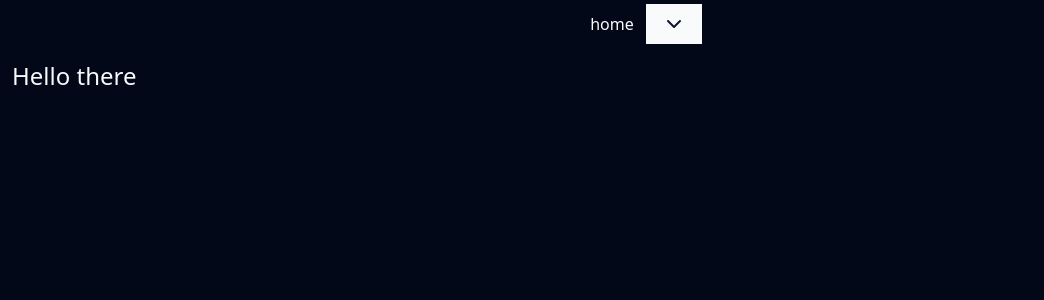
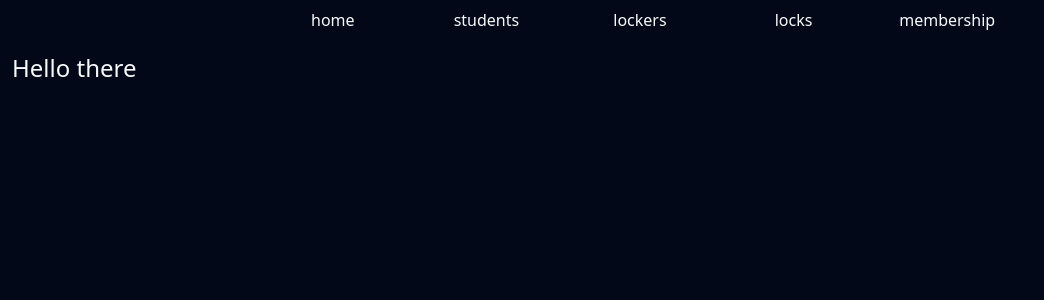
Before and after one commit to b-at-neu/pulse, a Next.js app: page / in a window 1280 px wide. Shown: the top 300 px of the page, without its empty margins (0-1044 px from the left). Built offline with nearby package versions, Linux system fonts and the light colour scheme.

Commit message:
#11: seperate mobile and desktop formatting

```diff
--- a/components/navbar-link.tsx
+++ b/components/navbar-link.tsx
@@ -7,8 +7,8 @@ export function NavbarLink({ text, href }: { text: string; href: string }) {
   const path = usePathname();
 
   return (
-    <Button className={cn('rounded')}>
-      <Link href={href}>{text}</Link>
-    </Button>
+    <Link className={cn('rounded w-full text-center p-2 hover:bg-accent')} href={href}>
+      {text}
+    </Link>
   );
 }
--- a/components/navbar.tsx
+++ b/components/navbar.tsx
@@ -10,11 +10,13 @@ export function Navbar() {
 
   return (
     <nav className="flex justify-center">
-      <div className="md:w-3/5 h-full flex flex-col md:flex-row justify-around items-center">
+      <div className="hidden md:flex flex-row w-3/5 justify-around items-center">
+        <NavbarLinks />
+      </div>
+      <div className="md:hidden flex flex-col w-full items-center">
         {open && <NavbarLinks />}
         <div className="flex items-center flex-row">
-          {!open && <p className='p-3'>home</p>}
-          <Button onMouseDown={() => setOpen(!open)}>
+          <Button variant="ghost" onMouseDown={() => setOpen(!open)}>
             {!open && <ChevronDown />}
             {open && <ChevronUp />}
             <span className="sr-only">Show Pages</span>
```
